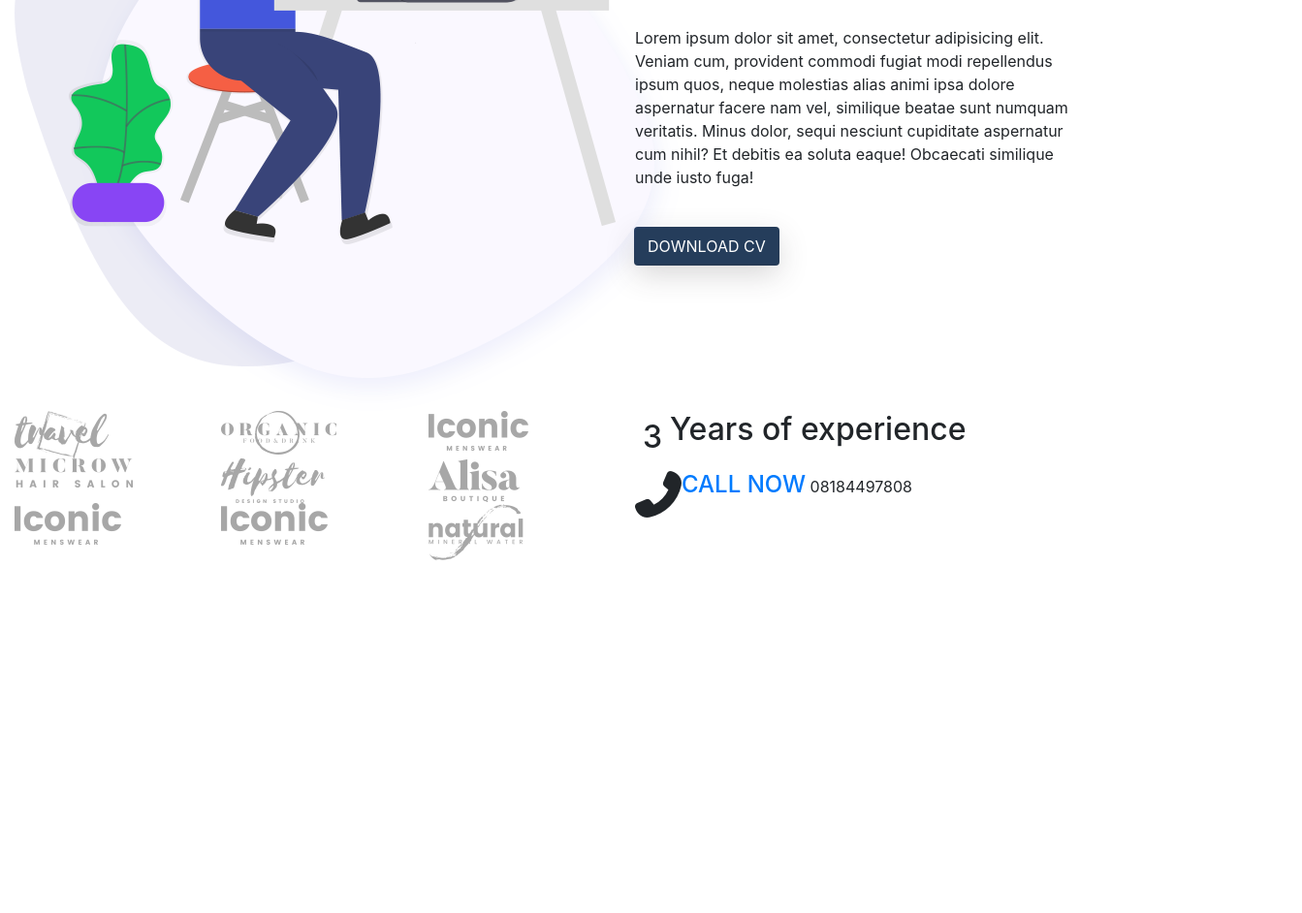
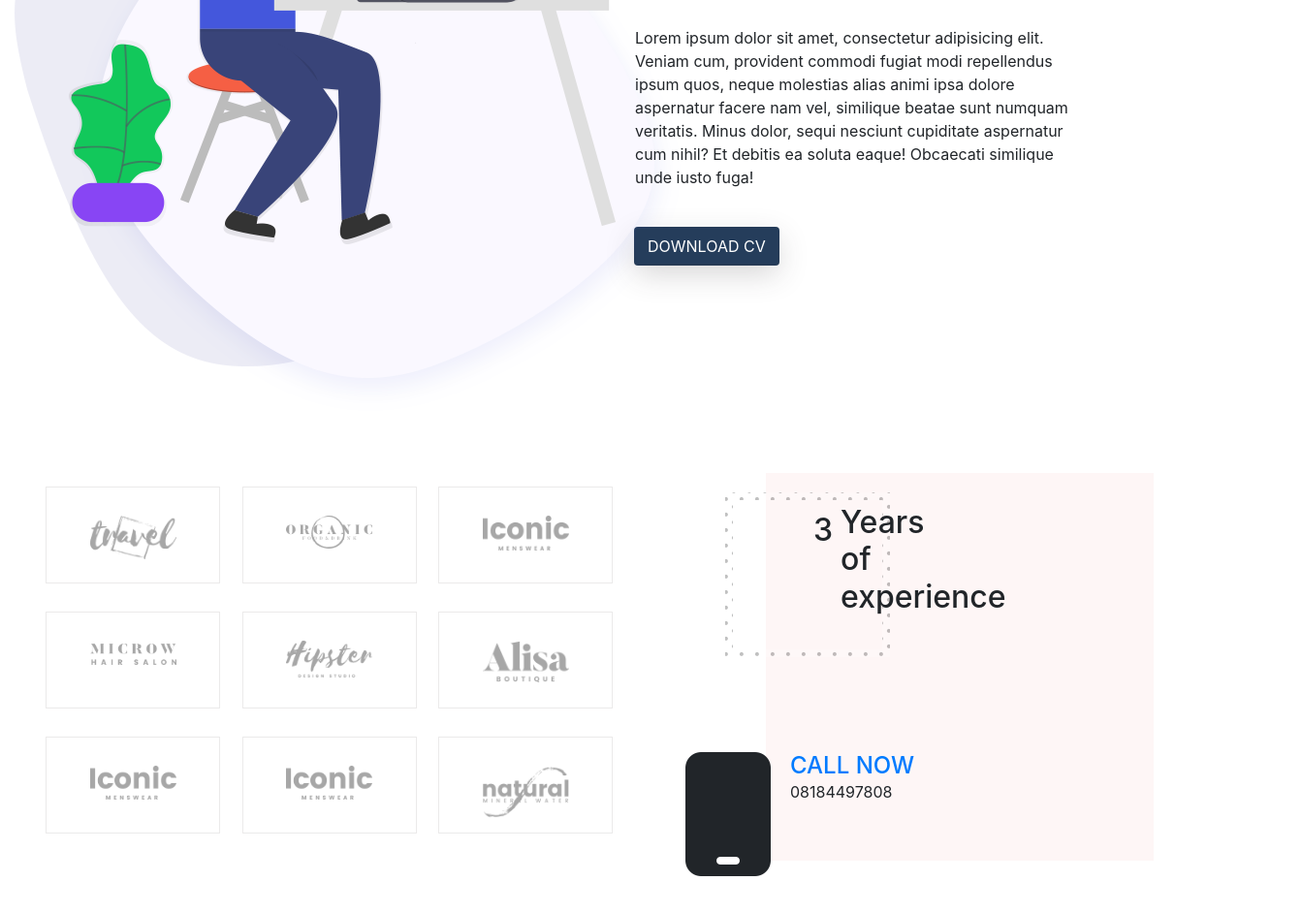
Before and after one commit to MichaelGee/portfolio-sample, a plain HTML site: page src/index.html in a window 1280 px wide. Shown: the part 1341-2283 px from the top of the page at 97% size, 1343 px wide, since content can reach past the window. Before the commit the page ends 1920 px from the top, so only its background shows below. Drawn offline with Linux system fonts and the light colour scheme.

Commit message:
brand panel done

```diff
--- a/src/css/index.css
+++ b/src/css/index.css
@@ -132,17 +132,20 @@ h1 {
 }
 
 /* Brand area */
-.site-main.brand-area{
-  padding: 1rem 20rem;
+.call-now{
+  margin-left: 1rem;
+}
+.brand-area{
+  padding: 4rem 2rem;
   margin-bottom: 4rem;
 }
 
-.site-main.brand-area.first-row.col-lg-4{
+.first-row.col-lg-4{
   display: flex;
   justify-content: center;
 }
 
-.site-main.brand-area.first-row.col-lg-4 > .single-brand{
+.col-lg-4 > .single-brand{
    border: 1px solid #201f1f17;
    text-align: center;
    padding: 1.8rem 0rem;
@@ -152,3 +155,43 @@ h1 {
    cursor: pointer;
    transition: transform .4s ease;
 }
+
+.col-lg-4 > .single-brand img{
+  width: 50%;
+}
+
+.col-lg-4 > .single-brand:hover{
+  box-shadow: 0px 10px 30px rgba(57,56,61,0.205);
+  transform: scale(1.1);
+}
+
+.col-lg-4 > .single-brand:hover img{
+  filter: brightness(0.15);
+}
+
+.experience{
+  padding-left: 3rem;
+}
+
+.experience span{
+  display: block;
+}
+
+.years{
+ background: url(../img/client-info-bg.png) no-repeat 45px 20px;
+ padding: 2rem 0;
+ width: 40rem;
+ height: 18rem;
+ padding-left: 8rem;
+position: relative;
+}
+
+ .bg-panel{
+  position: absolute;
+  left: -190px; top: 0%;
+  background: #e029290a;
+  width: 400px;
+  height: 400px;
+  margin-left: 340px;
+  z-index: -1;
+}
--- a/src/index.html
+++ b/src/index.html
@@ -8,6 +8,7 @@
     <link rel="stylesheet" href="./css/index.css">
     <link rel="stylesheet" href="./css/bootstrap.min.css">
     <link rel="stylesheet" href="./css/all.min.css">
+    <script src="https://kit.fontawesome.com/7130f29883.js" crossorigin="anonymous"></script>
 </head>
 <body>
 
@@ -172,12 +173,13 @@
                </h2>
              </div>
              <div class="d-flex flex-row flex-wrap call">
-               <span><i class="fas fa-phone-alt fa-3x"></i></span>
+               <span><i class="fas fa-mobile fa-8x"></i></span>
                <div class="call-now">
                  <a href="#" class="text-uppercase h4">Call Now</a>
                  <span class="p2">08184497808</span>
                </div>
              </div>
+             <div class="bg-panel"></div>
            </div>
          </div>
        </div>
```
